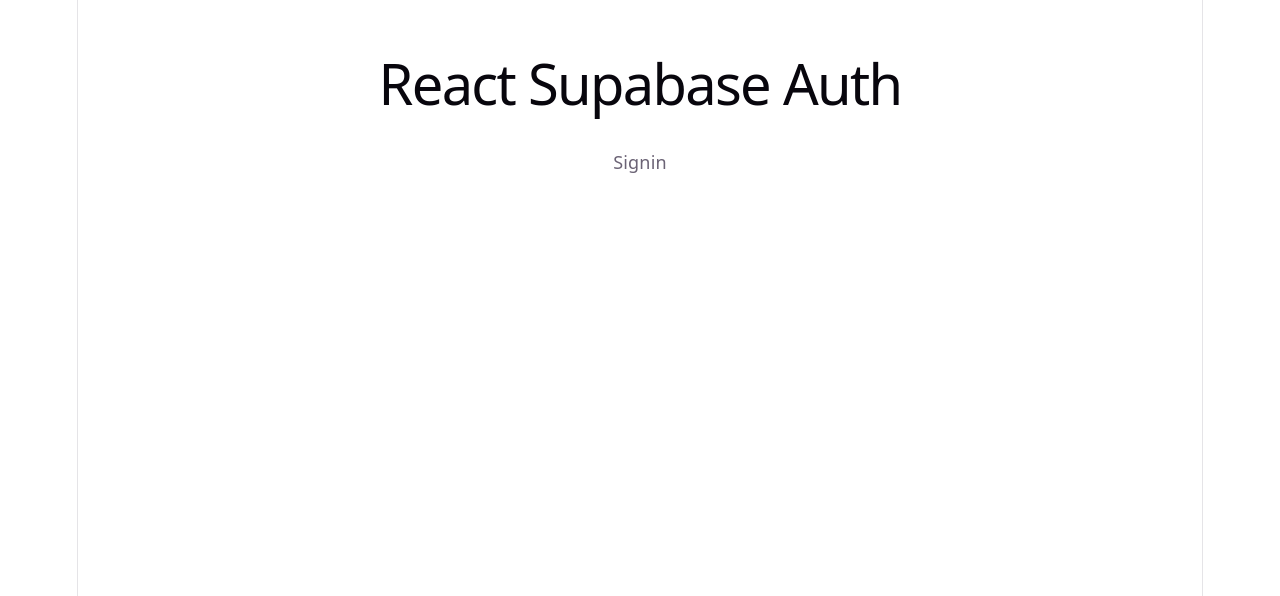
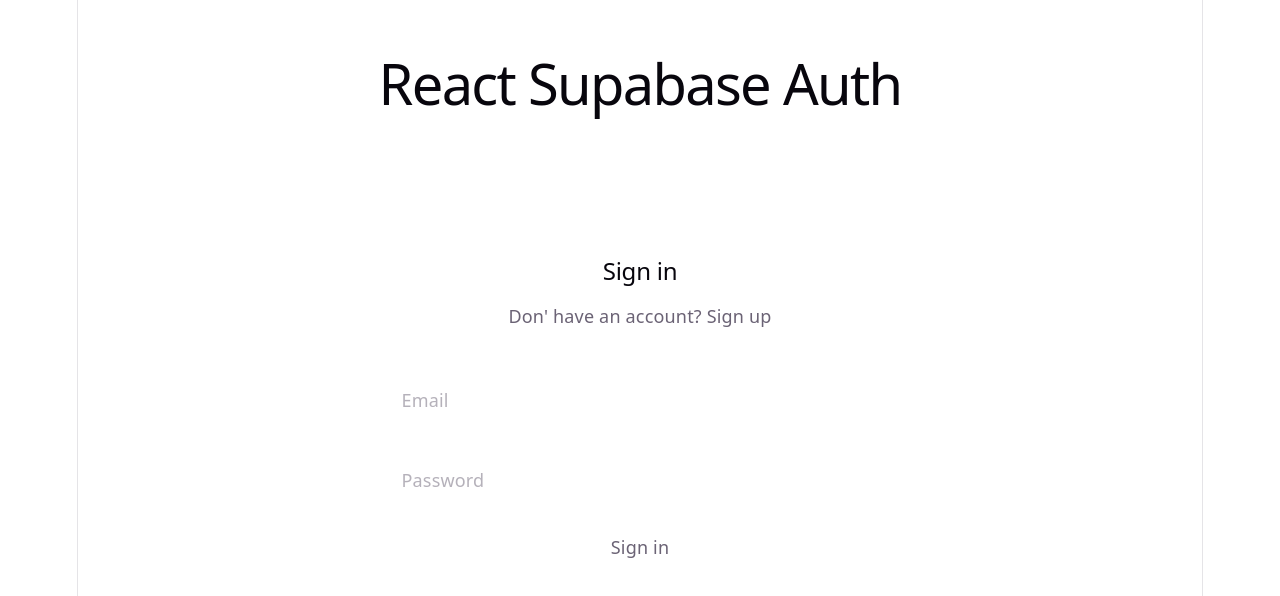
Before and after one commit to AngelMoreno24/Pool-Angel, a React (Vite) app in the folder client/: page /signin in a window 1280 px wide. Shown: the top 596 px of the page. Built offline with nearby package versions, Linux system fonts and the light colour scheme; no server answers.

Commit message:
added signin and dashboard

```diff
--- a/client/src/context/AuthContext.jsx
+++ b/client/src/context/AuthContext.jsx
@@ -28,23 +28,24 @@
 
   // Sign in
 
-  const signInUser = async ({email, password}) => {
+  const signInUser = async (email, password) => {
     try {
       const { data, error } = await supabase.auth.signInWithPassword({
-        email: email,
+        email: email.toLowerCase(), // Ensure email is in lowercase
         password: password,
       });
 
       if (error) {
-        console.error("Error signing in:", error);
+        console.error("Error signing in:", error.message);
         return { success: false, error: error.message };
       }
 
       console.log("Sign in successful:", data);
+      return { success: true, data };
 
     } catch (error) {
-      console.error("Error signing in:", error);
-      return { success: false, error };
+      console.error("Error signing in:", error.message);
+      return { success: false, error: "An unexpected error occurred. Please try again." };
     }
   }
 
--- a/client/src/pages/Dashboard.jsx
+++ b/client/src/pages/Dashboard.jsx
@@ -1,8 +1,35 @@
 import React from 'react'
+import { UserAuth } from '../context/AuthContext';
+import { useNavigate } from 'react-router-dom';
 
 const Dashboard = () => {
+
+  const { session, signOut } = UserAuth();
+  const navigate = useNavigate();
+
+  console.log("Session in Dashboard component:", session);
+
+  const handleSignOut = async (e) => {
+    e.preventDefault();
+    try {
+      await signOut();
+      navigate('/signin');
+    } catch (err){
+      console.error("Error signing out:", err);
+    }
+  }
+
+
   return (
-    <div>Dashboard</div>
+    <div>
+      <h1>Dashboard</h1>
+      <h2>Welcome, {session?.user?.email}</h2>
+      <div>
+        <p className="hover:cursor-pointer border inline-block px-4 py-3 mt-4" onClick={handleSignOut}>
+          Sign out
+        </p>
+      </div>
+    </div>
   )
 }
 
--- /dev/null
+++ b/client/src/pages/PrivateRoute.jsx
@@ -0,0 +1,16 @@
+import React from 'react'
+import { UserAuth } from '../context/AuthContext';
+import { Navigate } from 'react-router-dom';
+
+const PrivateRoute = ({children}) => {
+    const { session } = UserAuth();
+
+    if (session == undefined) {
+        return <p>Loading...</p>;
+    }
+  return (
+    <>{session ? <>{children}</> : <Navigate to = "/signup"/>}</>
+  )
+}
+
+export default PrivateRoute
--- a/client/src/pages/Signin.jsx
+++ b/client/src/pages/Signin.jsx
@@ -1,8 +1,63 @@
-import React from 'react'
+import React, {useState} from 'react'
+import { Link } from 'react-router-dom'
+import { UserAuth } from '../context/AuthContext';
+import { useNavigate } from 'react-router-dom';
 
 const Signin = () => {
+
+    const [email, setEmail] = useState('');
+    const [password, setPassword] = useState('');
+    const [error, setError] = useState('');
+    const [loading, setLoading] = useState(false);
+
+    const { session, signInUser } = UserAuth();
+    const navigate = useNavigate();
+    console.log("Session in Signin component:", session);
+
+    const handleSignin = async (e) => {
+        e.preventDefault();
+        setLoading(true);
+        setError('');
+        try {
+            const result = await signInUser(email, password);
+            if (result?.success) {
+                navigate('/dashboard');
+            } else {
+                setError(result?.error?.message || 'Unable to sign in');
+            }
+        } catch (err) {
+            setError(err?.message || 'An unexpected error occurred');
+        } finally {
+            setLoading(false);
+        }
+    }
+
+
   return (
-    <div>Signin</div>
+    <div>
+        <form className="max-w-md m-auto pt-24" onSubmit={handleSignin}>
+            <h2 className="font-bold pb-2">Sign in</h2>
+            <p>
+                Don' have an account? <Link to="/signup">Sign up</Link>
+            </p>
+            <div className="flex flex-col py-4">
+                <input
+                    onChange={(e) => setEmail(e.target.value)}
+                    className="p-3 mt-6"
+                    type="email"
+                    placeholder="Email"/>
+                <input
+                    onChange={(e) => setPassword(e.target.value)}
+                    className="p-3 mt-6"
+                    type="password"
+                    placeholder="Password"/>
+                <button className="mt-6 w-full" type="submit" disabled={loading}>
+                    Sign in
+                </button>
+                {error && <p className="text-red-600 text-center pt-4">{error}</p>}
+            </div>
+        </form>
+    </div>
   )
 }
 
--- a/client/src/pages/Signup.jsx
+++ b/client/src/pages/Signup.jsx
@@ -36,7 +36,7 @@
   return (
     <div>
         <form className="max-w-md m-auto pt-24" onSubmit={handleSignup}>
-            <h2 className="font-bold pb-2">Signup</h2>
+            <h2 className="font-bold pb-2">Sign up</h2>
             <p>
                 Already have an account? <Link to="/signin">Sign in</Link>
             </p>
--- a/client/src/router.jsx
+++ b/client/src/router.jsx
@@ -5,12 +5,13 @@
 import Signin from './pages/Signin';
 import Dashboard from './pages/Dashboard';
 import Home from './pages/Home';
+import PrivateRoute from './pages/PrivateRoute';
 
 export const router = createBrowserRouter([
     {path: '/', element: <Home />},//mnaybe switch this to App
     {path: '/signup', element: <Signup />},
     {path: '/signin', element: <Signin />},
-    {path: '/dashboard', element: <Dashboard />}
+    {path: '/dashboard', element: <PrivateRoute><Dashboard /></PrivateRoute>}
 
 
 ]);
```
